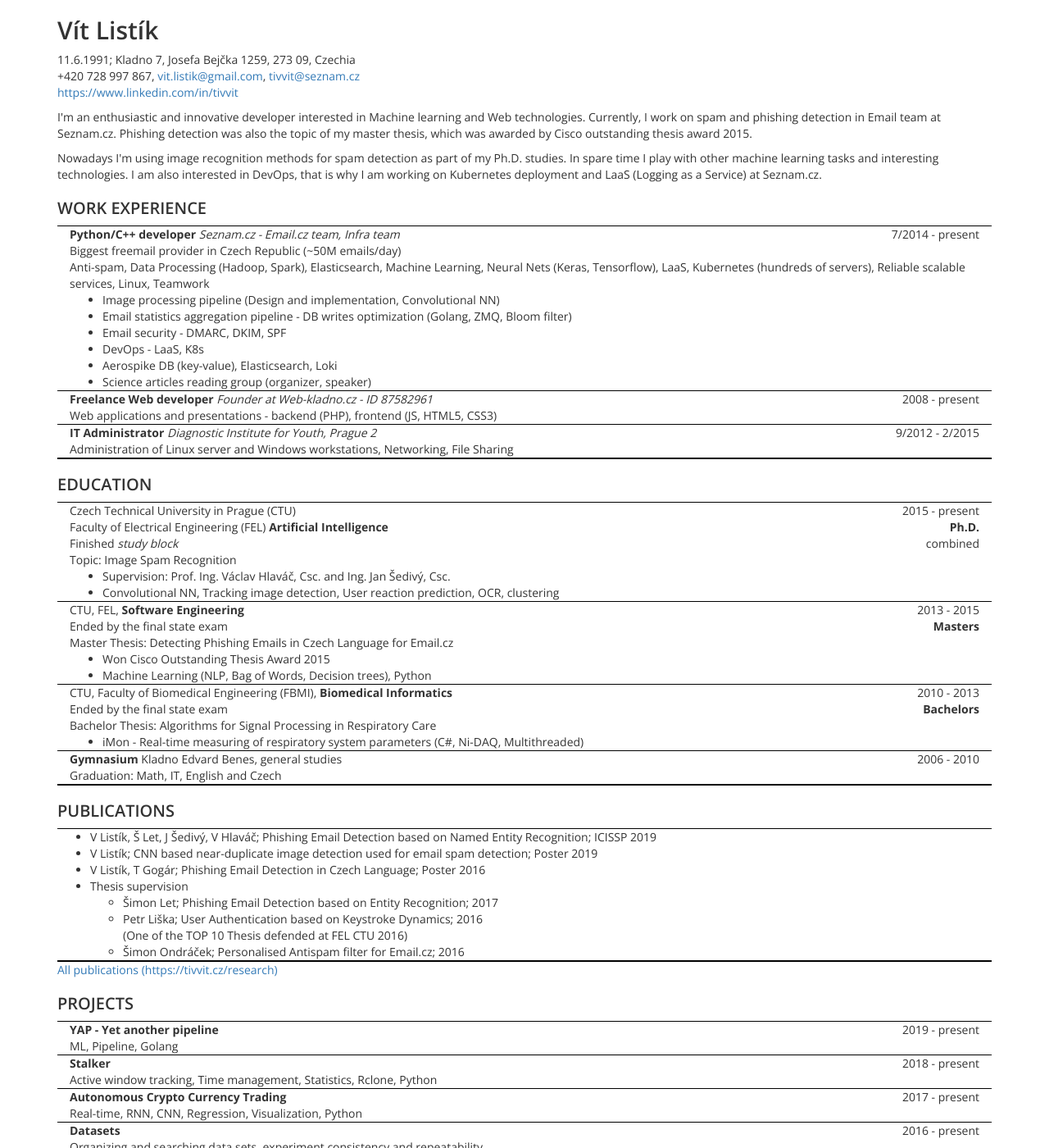
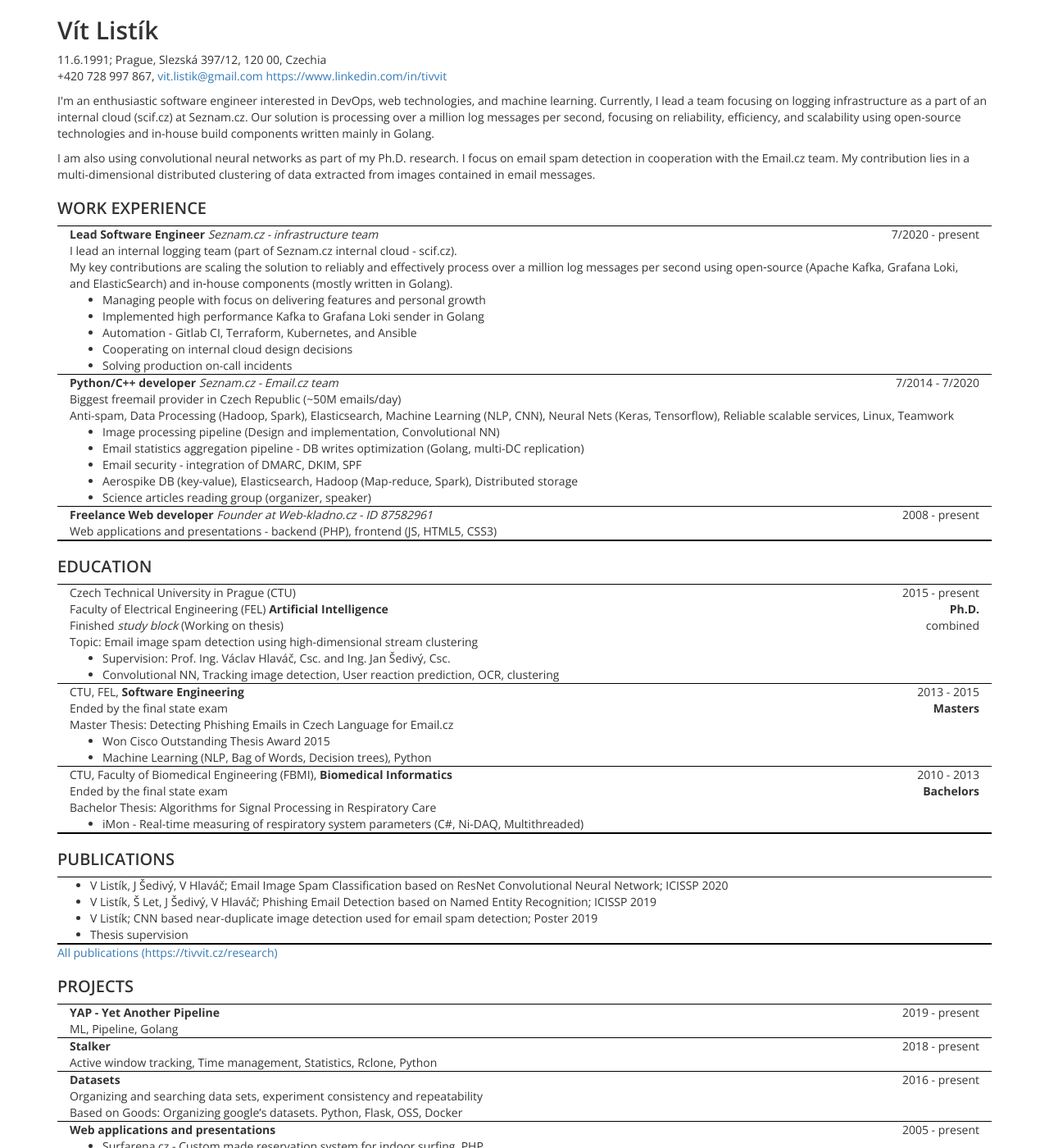
Before and after one commit to tivvit/tivvit.github.io, a Jekyll site: the page cv.html, which Jekyll copies as it is, in a window 1280 px wide and 1400 px high. Shown: the whole window at 82% size. Built offline with Jekyll 4.4.1, drawn with Linux system fonts in a browser that asks for light colours; some of the changed text lies outside the part shown.

```diff
--- a/404.html
+++ b/404.html
@@ -26,6 +26,7 @@
       <h2>404</h2>
       <h1>Page Not Found</h1>
       <p>The specified file was not found on this website. Please check the URL for mistakes and try again.</p>
+      <p><a href="/">BACK HOME</a></p>
     </div>
   </body>
 </html>
--- a/_includes/menu.html
+++ b/_includes/menu.html
@@ -7,7 +7,7 @@
             <li {% if page.id == "talks" %}class="active"{% endif %}><a href="/talks">Talks</a></li>
             <li><a href="http://blog.tivvit.cz/">Blog</a></li>
             <li {% if page.id == "photos" %}class="active"{% endif %}><a href="/photos">Photos</a></li>
-            <li><a href="/cv">Resume (CV)</a></li>
+            <li><a href="/cv" target="_blank" rel="noopener">Resume (CV)</a></li>
         </ul>
     </nav>
 </div>
--- a/cv.html
+++ b/cv.html
@@ -29,22 +36,21 @@
 <h1>Vít Listík</h1>
 
 <p>
-    11.6.1991; Kladno 7, Josefa Bejčka 1259, 273 09, Czechia<br/>
-    +420 728 997 867, <a href="mailto:vit.listik@gmail.com">vit.listik@gmail.com</a>, <a href="mailto:tivvit@seznam.cz">tivvit@seznam.cz</a><br/>
+    11.6.1991; Prague, Slezská 397/12, 120 00, Czechia<br/>
+    +420 728 997 867, <a href="mailto:vit.listik@gmail.com">vit.listik@gmail.com</a>
     <a href="https://www.linkedin.com/in/tivvit">https://www.linkedin.com/in/tivvit</a>
 </p>
 
 <p>
-    I'm an enthusiastic and innovative developer interested in Machine learning and Web technologies.
-    Currently, I work on spam and phishing detection in Email team at Seznam.cz. Phishing detection was also the topic of my
-    master thesis, which was awarded by Cisco outstanding thesis award 2015.
+    I'm an enthusiastic software engineer interested in DevOps, web technologies, and machine learning.
+    Currently, I lead a team focusing on logging infrastructure as a part of an internal cloud (scif.cz) at
+    Seznam.cz. Our solution is processing over a million log messages per second, focusing on reliability, efficiency,
+    and scalability using open-source technologies and in-house build components written mainly in Golang.
 </p>
 <p>
-    Nowadays I'm using image recognition methods for spam detection as part
-    of my Ph.D. studies. In spare time I play with other machine learning
-    tasks and interesting technologies. I am also interested in DevOps,
-    that is why I am working on Kubernetes deployment and LaaS (Logging as a
-    Service) at Seznam.cz.
+    I am also using convolutional neural networks as part of my Ph.D. research. I focus on email spam detection
+    in cooperation with the Email.cz team. My contribution lies in a multi-dimensional distributed clustering of
+    data extracted from images contained in email messages.
 </p>
 
 <h2>WORK EXPERIENCE</h2>
@@ -52,22 +58,42 @@
 <div>
     <div class="clearfix lineBlock">
         <div class="col-xs-9">
-        <b>Python/C++ developer</b> <i>Seznam.cz - Email.cz team, Infra team</i>
+            <b>Lead Software Engineer</b> <i>Seznam.cz - infrastructure team</i>
         </div>
-    <div class="col-xs-3 date">7/2014 - present</div>
+        <div class="col-xs-3 date">7/2020 - present</div>
+        <div class="col-xs-12">
+            I lead an internal logging team (part of Seznam.cz internal cloud - scif.cz).<br>
+            My key contributions are scaling the solution to reliably and effectively process over a million log
+            messages per second using open&#8209;source (Apache Kafka, Grafana Loki, and ElasticSearch) and in&#8209;house
+            components (mostly written in Golang).
+            <ul>
+                <li>Managing people with focus on delivering features and personal growth</li>
+                <li>Implemented high performance Kafka to Grafana Loki sender in Golang</li>
+                <li>Automation - Gitlab CI, Terraform, Kubernetes, and Ansible</li>
+                <li>Cooperating on internal cloud design decisions</li>
+                <li>Solving production on-call incidents</li>
+            </ul>
+        </div>
+    </div>
+    <div class="clearfix lineBlock">
+        <div class="col-xs-9">
+            <b>Python/C++ developer</b> <i>Seznam.cz - Email.cz team</i>
+        </div>
+        <div class="col-xs-3 date">7/2014 - 7/2020</div>
         <div class="col-xs-12">
             Biggest freemail provider in Czech Republic (~50M emails/day)<br>
-        Anti-spam, Data Processing (Hadoop, Spark), Elasticsearch, Machine
-        Learning, Neural Nets (Keras, Tensorflow), LaaS, Kubernetes (hundreds of servers), Reliable
-        scalable services, Linux, Teamwork
+            Anti-spam, Data Processing (Hadoop, Spark), Elasticsearch, Machine Learning (NLP, CNN),
+            Neural Nets (Keras, Tensorflow), Reliable scalable services, Linux, Teamwork
             <ul>
-        <li>Image processing pipeline (Design and implementation, Convolutional
-            NN)</li>
+                <li>Image processing pipeline (Design and implementation, Convolutional NN)
+                </li>
                 <li>Email statistics aggregation pipeline - DB writes optimization
-            (Golang, ZMQ, Bloom filter)</li>
-        <li>Email security - DMARC, DKIM, SPF</li>
-        <li>DevOps - LaaS, K8s</li>
-        <li>Aerospike DB (key-value), Elasticsearch, Loki</li>
+                    (Golang, multi-DC replication)
+                </li>
+                <li>Email security - integration of DMARC, DKIM, SPF</li>
+                <li>Aerospike DB (key-value), Elasticsearch, Hadoop (Map-reduce, Spark),
+                    Distributed storage
+                </li>
                 <li>Science articles reading group (organizer, speaker)</li>
             </ul>
         </div>
@@ -82,13 +108,6 @@
             (PHP), frontend (JS, HTML5, CSS3)
         </div>
     </div>
-<div class="clearfix lineBlock">
-    <div class="col-xs-9">
-        <b>IT Administrator</b> <i>Diagnostic Institute for Youth, Prague 2</i><br>
-    </div>
-    <div class="col-xs-3 date">9/2012 - 2/2015</div>
-    <div class="col-xs-12">Administration of Linux server and Windows workstations, Networking, File Sharing</div>
-</div>
 </div>
 
 <h2>EDUCATION</h2>
@@ -99,21 +118,23 @@
             <div class="col-xs-9">
                 Czech Technical University in Prague (CTU)<br>
                 Faculty of Electrical Engineering (FEL) <b>Artificial Intelligence</b><br>
-            Finished <i>study block</i>
+                Finished <i>study block</i> (Working on thesis)
             </div>
             <div class="col-xs-3 date">
                 2015 - present<br>
-            <b>Ph.D.</b><br />
+                <b>Ph.D.</b><br/>
                 combined
             </div>
         </div>
         <div class="col-xs-12">
-        Topic: Image Spam Recognition
+            Topic: Email image spam detection using high-dimensional stream clustering
             <ul>
                 <li>Supervision: Prof. Ing. Václav Hlaváč, Csc. and Ing. Jan
-                Šedivý, Csc.</li>
+                    Šedivý, Csc.
+                </li>
                 <li>Convolutional NN, Tracking image detection, User reaction
-                prediction, OCR, clustering</li>
+                    prediction, OCR, clustering
+                </li>
             </ul>
         </div>
     </div>
@@ -136,6 +157,7 @@
             </ul>
         </div>
     </div>
+    <div style="page-break-before:always;"></div>
     <div class="clearfix lineBlock">
         <div class="clearfix">
             <div class="col-xs-9">
@@ -152,45 +174,27 @@
             Bachelor Thesis: Algorithms for Signal Processing in Respiratory Care
             <ul>
                 <li>iMon - Real-time measuring of respiratory system
-                parameters (C#, Ni-DAQ, Multithreaded)</li>
+                    parameters (C#, Ni-DAQ, Multithreaded)
+                </li>
             </ul>
-    </div>
-</div>
-<div class="clearfix lineBlock">
-    <div class="col-xs-9">
-        <b>Gymnasium</b> Kladno Edvard Benes, general studies<br>
-        Graduation: Math, IT, English and Czech
-    </div>
-    <div class="col-xs-3 date">
-        2006 - 2010
         </div>
     </div>
 </div>
 
-<div style="page-break-before:always;"></div>
 
 <h2>PUBLICATIONS</h2>
 <div>
     <div class="clearfix block lineBlock">
         <ul>
+            <li>V Listík, J Šedivý, V Hlaváč; Email Image Spam Classification based on ResNet Convolutional Neural
+                Network; ICISSP 2020
+            </li>
             <li>V Listík, Š Let, J Šedivý, V Hlaváč; Phishing Email Detection
-            based on Named Entity Recognition; ICISSP 2019</li>
-        <li>V Listík; CNN based near-duplicate image detection used for email
-            spam detection; Poster 2019</li>
-        <li>V Listík, T Gogár; Phishing Email Detection in Czech
-            Language; Poster 2016</li>
-        <li>Thesis supervision
-            <ul>
-                <li>Šimon Let; Phishing Email Detection based on Entity
-                    Recognition; 2017</li>
-                <li>Petr Liška; User Authentication based on Keystroke
-                    Dynamics; 2016<br> (One of the TOP 10 Thesis defended at
-                    FEL CTU 2016)</li>
-                <li>Šimon Ondráček; Personalised Antispam filter for
-                    Email.cz; 2016</li>
-            </ul>
+                based on Named Entity Recognition; ICISSP 2019
             </li>
-
+            <li>V Listík; CNN based near-duplicate image detection used for email spam detection; Poster 2019
+            </li>
+            <li>Thesis supervision</li>
         </ul>
     </div>
 </div>
@@ -201,7 +205,7 @@
 <div>
     <div class="clearfix block lineBlock">
         <div class="col-xs-9">
-        <b>YAP - Yet another pipeline</b>
+            <b>YAP - Yet Another Pipeline</b>
         </div>
         <div class="col-xs-3 date">
             2019 - present
@@ -219,17 +223,6 @@
         </div>
         <div class="col-xs-12">
             Active window tracking, Time management, Statistics, Rclone, Python
-    </div>
-</div>
-<div class="clearfix block lineBlock">
-    <div class="col-xs-9">
-        <b>Autonomous Crypto Currency Trading</b>
-    </div>
-    <div class="col-xs-3 date">
-        2017 - present
-    </div>
-    <div class="col-xs-12">
-        Real-time, RNN, CNN, Regression, Visualization, Python
         </div>
     </div>
     <div class="clearfix block lineBlock">
@@ -255,33 +248,10 @@
         <div class="col-xs-12">
             <ul>
                 <li>Surfarena.cz - Custom made reservation system for indoor surfing, PHP</li>
-            <li>Lodestarcoffe.cz - Custom made eshop, CMS, Nette, Latte,
-                Bootstrap, jQuery, Doctrine</li>
-            <li>Presentation websites - mostly in PHP and JS. Wordpress or
-                custom made CMS</li>
+                <li>Presentation websites - mostly in PHP and JS. Wordpress or custom made CMS
+                </li>
             </ul>
         </div>
-</div>
-<div class="clearfix block lineBlock">
-    <div class="col-xs-9">
-        <b>Devfest RPG</b>
-    </div>
-    <div class="col-xs-3 date">
-        2014
-    </div>
-    <div class="col-xs-12">Support app for RPG game on Devfest 2014 in CR.
-        REST API, Python, Google AppEngine, OSS
-    </div>
-</div>
-<div class="clearfix block lineBlock">
-    <div class="col-xs-9">
-        <b>2D cutting stock problem</b>
-    </div>
-    <div class="col-xs-3 date">
-        2013
-    </div>
-    <div class="col-xs-9">Combinatorial optimization problem solved in Dart.
-        OSS</div>
     </div>
 </div>
 
@@ -321,8 +291,6 @@ More projects at <a href="https://tivvit.cz">tivvit.cz</a> and code at <a href="
     </div>
 </div>
 
-<div style="page-break-before:always;"></div>
-
 <h2>INTERESTS AND ACTIVITIES</h2>
 
 <div>
@@ -342,7 +310,8 @@ More projects at <a href="https://tivvit.cz">tivvit.cz</a> and code at <a href="
             Sports
         </div>
         <div class="col-xs-9">
-        <b>Martial Arts</b> - Systema, Karate (1.kyu) - 3rd-grade trainer, Allkampf-Jitsu (2.kyu), Kickbox (3.kyu)<br/>
+            <b>Martial Arts</b> - Systema, Karate (1.kyu) - 3rd-grade trainer, Allkampf-Jitsu (2.kyu), Kickbox
+            (3.kyu)<br/>
             Swimming, Extreme races (Spartan race), Ping-pong
         </div>
     </div>
--- a/research.html
+++ b/research.html
@@ -31,7 +31,7 @@ id: research
     </li>
     <li><span>In progress:</span>
         <ul>
-            <li><span>Ph.D. Thesis - Image spam detection</span></li>
+            <li><span>Ph.D. Thesis - Email image spam detection using high-dimensional stream clustering</span></li>
             <li><span>Email Tracking Link recognition</span></li>
         </ul>
         <p><span></span></p>
```
Also changed, not shown: other parts of cv.html (+14 -7 lines), other parts of research.html (+1 -1 lines), about.html (+8 -9 lines), photos.md (+1 -1 lines), 1 other file. Lines whose indentation alone changed are shown as unchanged.
